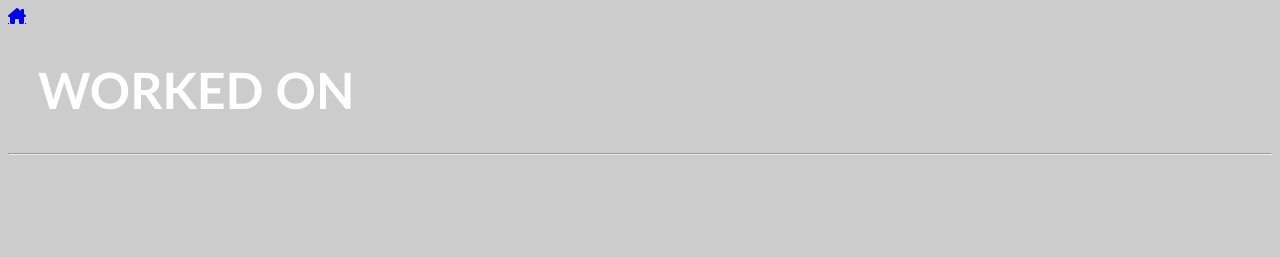
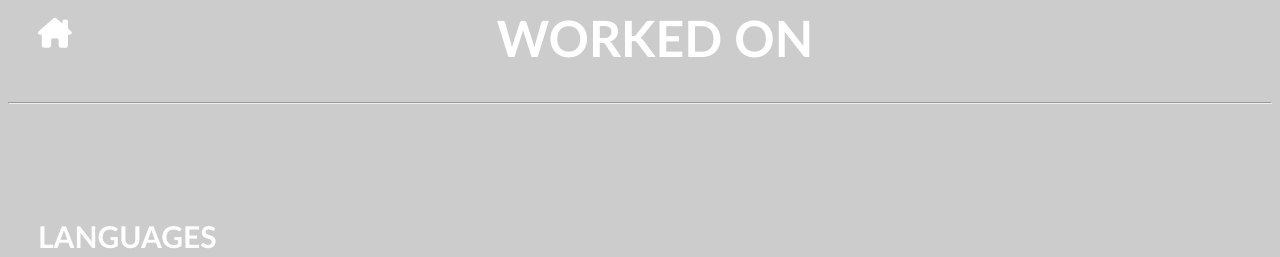
Before and after one commit to iamsubham1/iamsubham1.github.io, a plain HTML site: page skill.html in a window 1280 px wide. Shown: the top 257 px of the page. Drawn offline with Linux system fonts and the light colour scheme.

Commit message:
home button

```diff
--- a/skill.css
+++ b/skill.css
@@ -1,4 +1,4 @@
-body {
+    body {
     background-image: url("background1.jpg");
     background-color: #cccccc;
 }
@@ -24,13 +24,21 @@ div2 {
     letter-spacing: 120px;
 }
 
-h1 {
+h1 {margin-top: -40px;
     margin-left: 30px;
     font-size: 50px;
     color: white;
     font-family: 'Gill Sans', 'Gill Sans MT', Calibri, 'Trebuchet MS', sans-serif;
+    text-align: center;
 }
 h2{
 padding-top: 90px;
 margin-left: 30px
 }
+.fa-house-chimney{
+    font-size: 30px;
+    margin-top: 10px;
+    margin-left: 30px;
+    color: white;
+    text-decoration: none;
+}
```
